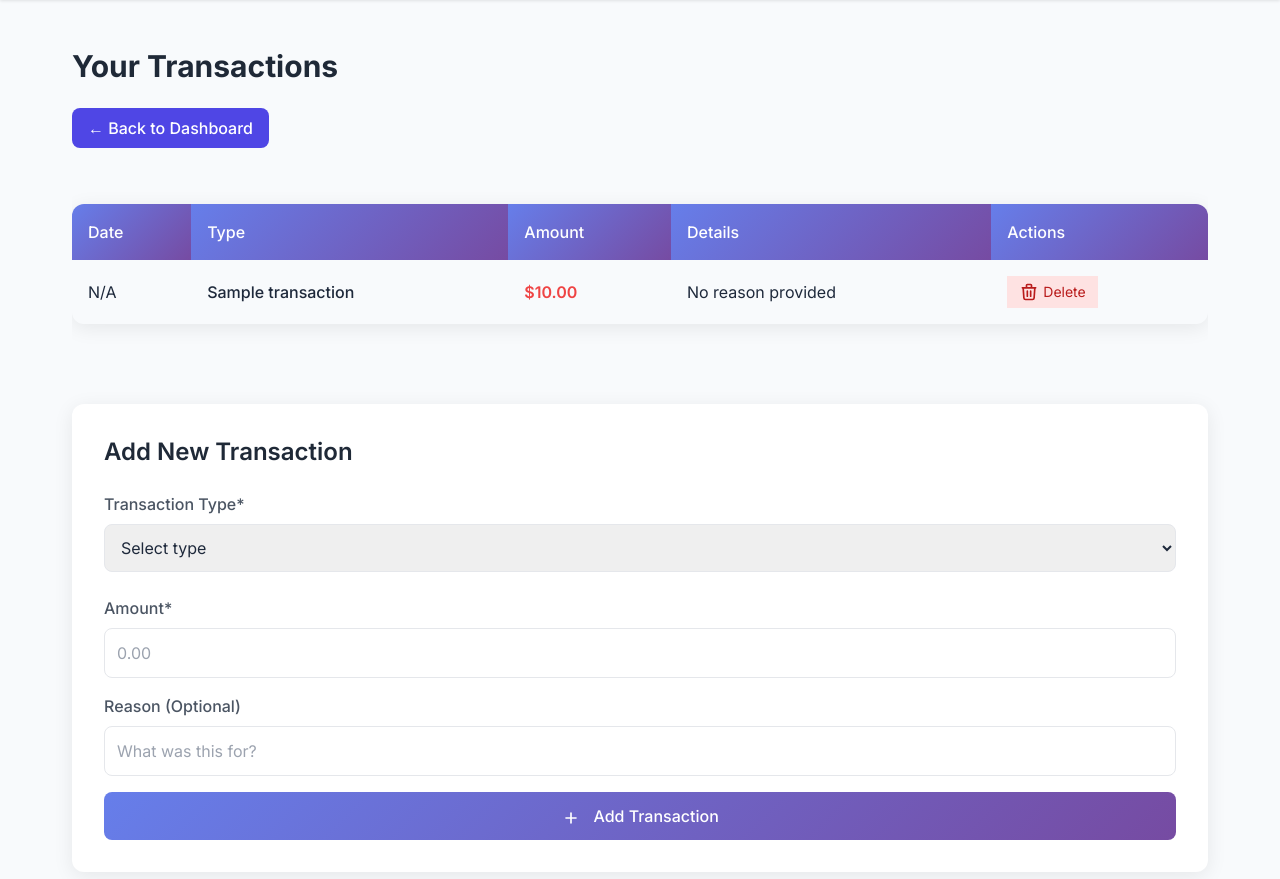
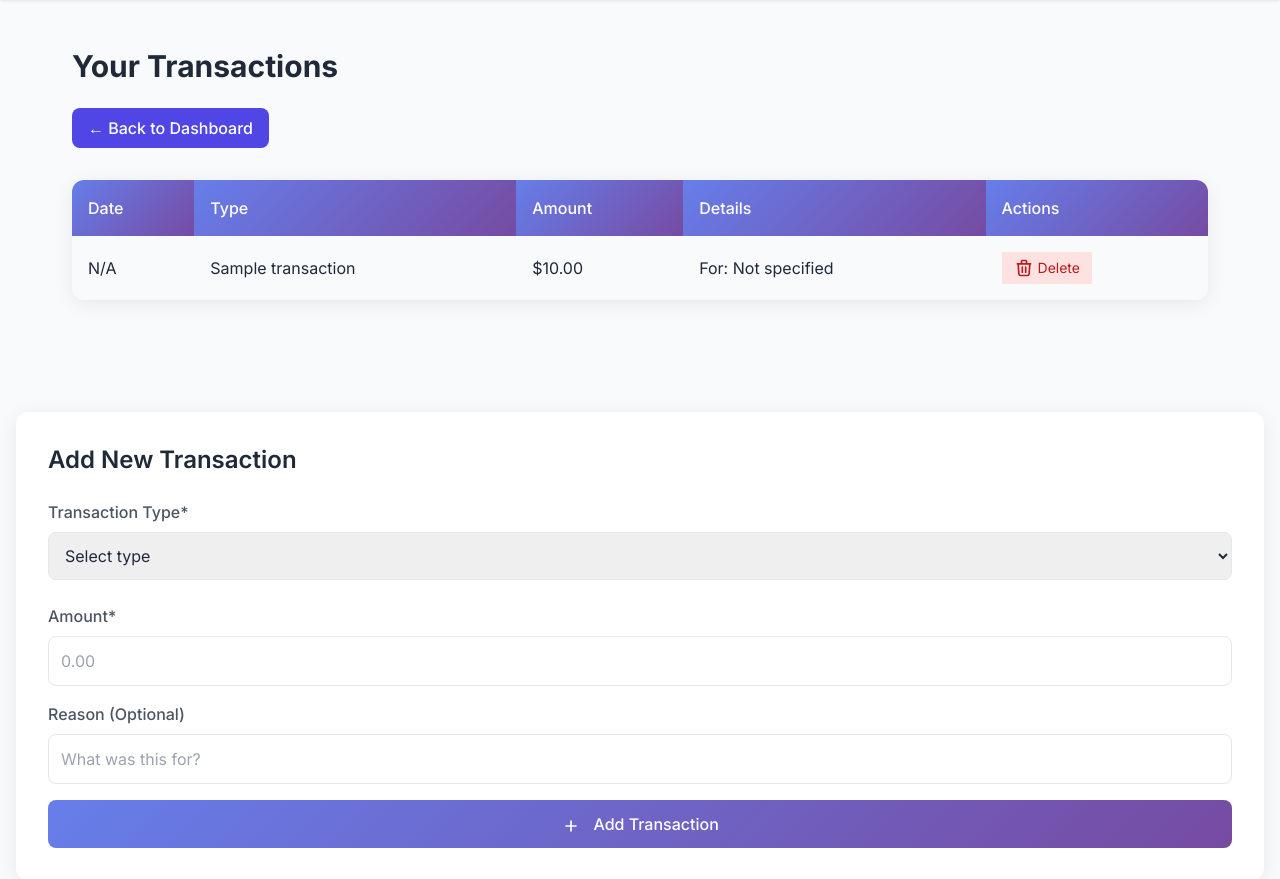
Before and after one commit to Mathan3006/family, a Flask app: template templates/transactions.html in a window 1280 px wide. Shown: the part 64-943 px from the top of the page. Run offline with Flask 3, Linux system fonts and the light colour scheme; the template is opened without the code that fills it: most values are stand-ins (such as "Sample title", 1, 10 or a date in 2020); some libraries are stand-ins or nearby versions.

Commit message:
Update transactions.html

```diff
--- a/templates/transactions.html
+++ b/templates/transactions.html
@@ -149,30 +149,29 @@
     </div>
 
    {% if transactions %}
-    <div class="overflow-x-auto">
     <table class="transaction-table">
         <thead>
             <tr>
-                    <th class="rounded-tl-lg">Date</th>
+                <th>Date</th>
                 <th>Type</th>
                 <th>Amount</th>
                 <th>Details</th>
-                    <th class="rounded-tr-lg">Actions</th>
+                <th>Actions</th>
             </tr>
         </thead>
         <tbody>
             {% for t in transactions %}
-                <tr class="hover:bg-gray-50 transition">
-                    <td>{{ t[2].strftime('%b %d, %Y %I:%M %p') if t[2] else 'N/A' }}</td>
-                    <td class="font-medium">{{ t[3]|capitalize }}</td>
-                    <td class="{{ 'text-green' if t[3] == 'income' else 'text-red' }}">
+            <tr>
+                <td>{{ t[2].strftime('%Y-%m-%d %H:%M') if t[2] else 'N/A' }}</td>
+                <td>{{ t[3]|capitalize }}</td>
+                <td class="{{ 'income' if t[3] == 'income' else 'expense' }}">
                     ${{ "%.2f"|format(t[1]) }}
                 </td>
                 <td>
                     {% if t[3] == 'income' %}
-                            Source: {{ t[4] if t[4] else 'Not specified' }}
+                        From: {{ t[4] if t[4] else 'Not specified' }}
                     {% else %}
-                            {{ t[5] or 'No reason provided' }}
+                        For: {{ t[5] if t[5] else 'Not specified' }}
                     {% endif %}
                 </td>
                     <td>
```
Lines whose indentation alone changed are shown as unchanged.
